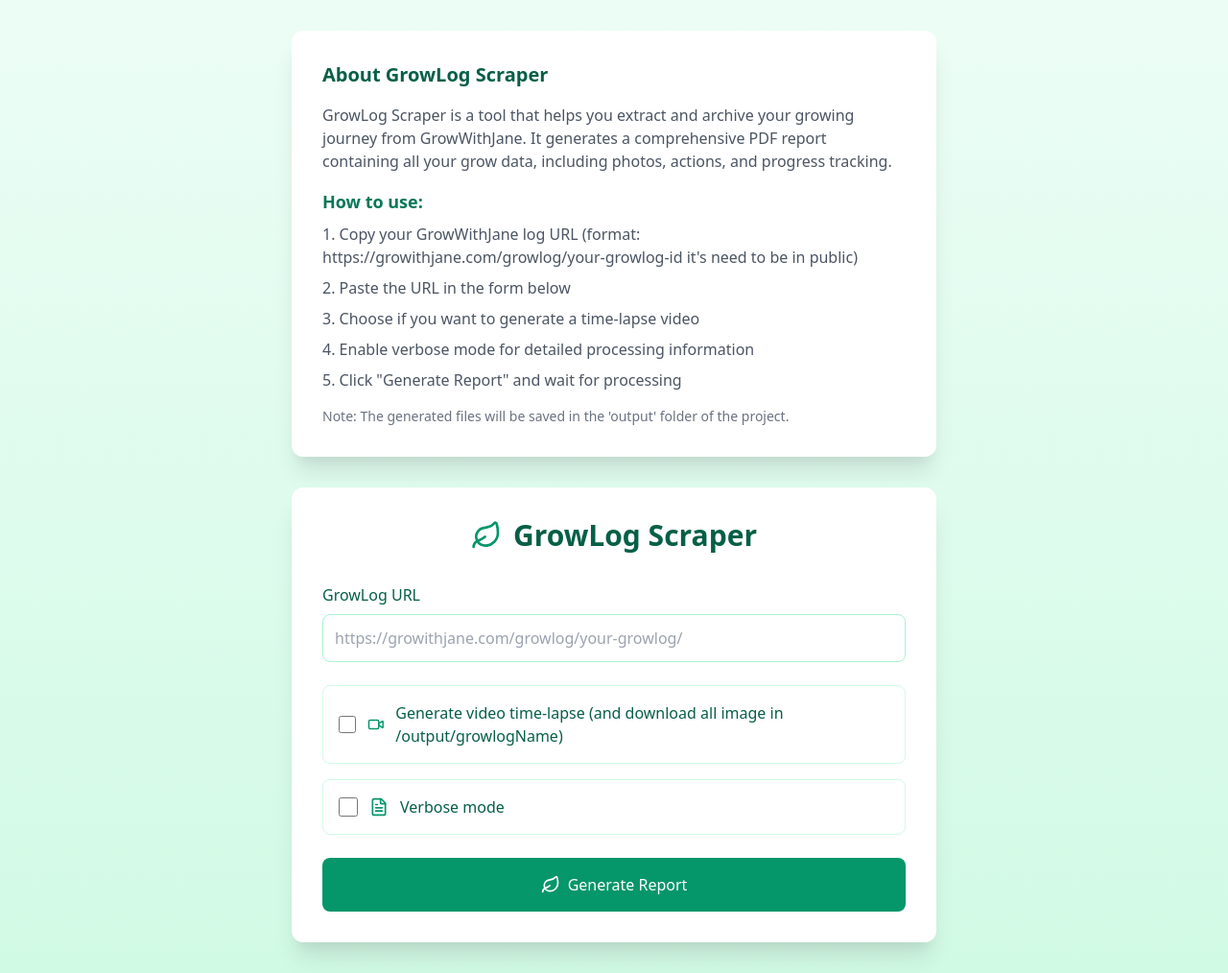
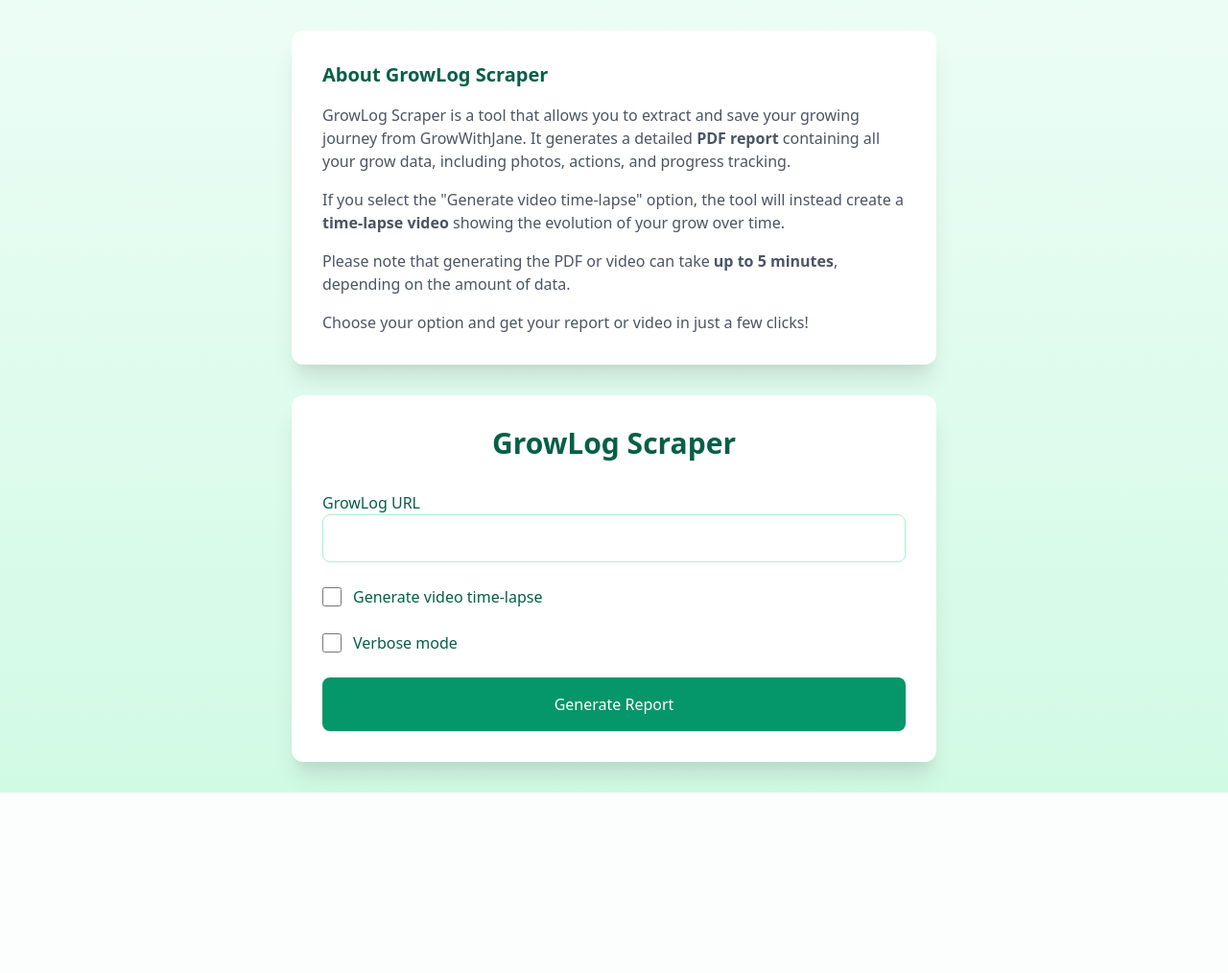
Before and after one commit to CrazyGrower/growithjane-scraper, a FastAPI app: page / in a window 1280 px wide. Shown: the whole page at 96% size. After the commit the page ends 826 px from the top, so only its background shows below. Run offline with FastAPI, Linux system fonts and the light colour scheme; some libraries are stand-ins or nearby versions.

Commit message:
🔧 Refactor and improve application components
- Update main.py to use localhost and custom port
- Enhance video_generator.py filename cleaning and video generation
- Modify web_interface.py to improve file handling and logging
- Simplify and streamline index.html template design
- Add more robust error handling and file download mechanisms

```diff
--- a/main.py
+++ b/main.py
@@ -6,5 +6,5 @@ import uvicorn
 from src.web_interface import app
 
 if __name__ == "__main__":
-    port = int(os.getenv("PORT", 10000))  # Render fournit le port via une variable d'env
-    uvicorn.run(app, host="0.0.0.0", port=port)
+    port = int(os.getenv("PORT", 8888))  # Render fournit le port via une variable d'env
+    uvicorn.run(app, host="127.0.0.1", port=port)
--- a/src/web_interface.py
+++ b/src/web_interface.py
@@ -65,6 +65,7 @@ async def generate(request: Request):
                 video_output = f"{title.replace(' ', '_')}.mp4"
                 video_file = generate_video(pdf_file, video_output, verbose=verbose_mode)
                 video_name = os.path.basename(video_file)
+                print("video name : ", video_name)
 
                 # Retourner la vidéo pour téléchargement
                 return FileResponse(
@@ -75,10 +76,11 @@ async def generate(request: Request):
 
             # Retourner le PDF pour téléchargement
             return FileResponse(
-                path=os.path.join(OUTPUT_DIR, pdf_name),
-                filename=pdf_name,
-                media_type="application/pdf"
-            )
+            path=os.path.join(OUTPUT_DIR, pdf_name),
+            filename=pdf_name,
+            media_type="application/pdf",
+            headers={"Content-Disposition": f"attachment; filename={pdf_name}"}
+        )
 
     except Exception as e:
         import traceback
--- a/templates/index.html
+++ b/templates/index.html
@@ -9,155 +9,99 @@
 </head>
 <body class="min-h-screen bg-gradient-to-b from-green-50 to-green-100 p-8">
     <div class="max-w-2xl mx-auto">
-        <!-- Description Section -->
         <div class="bg-white rounded-xl shadow-xl p-8 mb-8">
             <h2 class="text-xl font-bold text-green-800 mb-4">About GrowLog Scraper</h2>
-            <div class="prose text-gray-600">
-                <p class="mb-4">GrowLog Scraper is a tool that helps you extract and archive your growing journey from GrowWithJane. It generates a comprehensive PDF report containing all your grow data, including photos, actions, and progress tracking.</p>
-
-                <h3 class="text-lg font-semibold text-green-700 mt-4 mb-2">How to use:</h3>
-                <ol class="list-decimal list-inside space-y-2 mb-4">
-                    <li>Copy your GrowWithJane log URL (format: https://growithjane.com/growlog/your-growlog-id it's need to be in public)</li>
-                    <li>Paste the URL in the form below</li>
-                    <li>Choose if you want to generate a time-lapse video</li>
-                    <li>Enable verbose mode for detailed processing information</li>
-                    <li>Click "Generate Report" and wait for processing</li>
-                </ol>
-
-                <p class="text-sm text-gray-500">Note: The generated files will be saved in the 'output' folder of the project.</p>
-            </div>
+            <p class="text-gray-600">
+                GrowLog Scraper is a tool that allows you to extract and save your growing journey from GrowWithJane.
+                It generates a detailed <strong>PDF report</strong> containing all your grow data, including photos, actions, and progress tracking.
+            </p>
+            <p class="text-gray-600 mt-4">
+                If you select the "Generate video time-lapse" option, the tool will instead create a <strong>time-lapse video</strong>
+                showing the evolution of your grow over time.
+            </p>
+            <p class="text-gray-600 mt-4">
+                Please note that generating the PDF or video can take <strong>up to 5 minutes</strong>, depending on the amount of data.
+            </p>
+            <p class="text-gray-600 mt-4">
+                Choose your option and get your report or video in just a few clicks!
+            </p>
         </div>
 
-        <!-- Main Form Section -->
         <div class="bg-white rounded-xl shadow-xl p-8">
-            <!-- Header -->
-            <div class="flex items-center justify-center gap-3 mb-8">
-                <i data-lucide="leaf" class="w-8 h-8 text-green-600"></i>
-                <h1 class="text-3xl font-bold text-green-800">GrowLog Scraper</h1>
+            <h1 class="text-3xl font-bold text-green-800 text-center mb-8">GrowLog Scraper</h1>
+
+            <form id="generateForm" class="space-y-6" method="POST" onsubmit="handleSubmit(event)">
+                <div>
+                    <label for="urlInput" class="block text-green-800 font-medium">GrowLog URL</label>
+                    <input type="url" id="urlInput" name="url" required class="w-full p-3 rounded-lg border border-green-200 focus:ring-2 focus:ring-green-500 focus:border-transparent">
                 </div>
 
-            <!-- Form -->
-            <form id="generateForm" class="space-y-6" method="POST" onsubmit="handleSubmit(event)">
-                <!-- URL Input -->
-                <div class="space-y-2">
-                    <label for="urlInput" class="block text-green-800 font-medium">GrowLog URL</label>
-                    <input
-                        type="url"
-                        id="urlInput"
-                        name="url"
-                        required
-                        placeholder="https://growithjane.com/growlog/your-growlog/"
-                        class="w-full p-3 rounded-lg border border-green-200 focus:ring-2 focus:ring-green-500 focus:border-transparent"
-                    >
-                </div>
-                <div class="space-y-4">
-                    <label class="flex items-center gap-3 p-4 rounded-lg border border-green-100 hover:bg-green-50 transition cursor-pointer">
-                        <input
-                            type="checkbox"
-                            name="generate_video"
-                            class="w-5 h-5 rounded border-green-300 text-green-600 focus:ring-green-500"
-                        >
-                        <i data-lucide="video" class="w-5 h-5 text-green-600"></i>
-                        <span class="text-green-800">Generate video time-lapse (and download all image in /output/growlogName)</span>
+                <label class="flex items-center gap-3">
+                    <input type="checkbox" name="generate_video" class="w-5 h-5 text-green-600">
+                    <span class="text-green-800">Generate video time-lapse</span>
                 </label>
 
-                    <label class="flex items-center gap-3 p-4 rounded-lg border border-green-100 hover:bg-green-50 transition cursor-pointer">
-                        <input
-                            type="checkbox"
-                            name="verbose"
-                            class="w-5 h-5 rounded border-green-300 text-green-600 focus:ring-green-500"
-                        >
-                        <i data-lucide="file-text" class="w-5 h-5 text-green-600"></i>
+                <label class="flex items-center gap-3">
+                    <input type="checkbox" name="verbose" class="w-5 h-5 text-green-600">
                     <span class="text-green-800">Verbose mode</span>
                 </label>
-                </div>
 
-                <button
-                    type="submit"
-                    class="w-full bg-green-600 hover:bg-green-700 text-white rounded-lg py-4 px-6 flex items-center justify-center gap-2 font-medium transition"
-                >
-                    <i data-lucide="leaf" class="w-5 h-5"></i>
-                    <span>Generate Report</span>
-                </button>
+                <button type="submit" class="w-full bg-green-600 hover:bg-green-700 text-white rounded-lg py-4 px-6 font-medium transition">Generate Report</button>
             </form>
 
-            <!-- Loading State -->
-            <div id="loadingState" class="mt-8 hidden">
-                <div class="flex items-center justify-center gap-3">
-                    <div class="w-5 h-5 border-t-2 border-green-600 rounded-full animate-spin"></div>
-                    <span class="text-green-800">Processing...</span>
-                </div>
-            </div>
-
-            <!-- Results -->
-            <div id="results" class="mt-8 space-y-4 hidden">
-                <div class="bg-green-50 border border-green-200 rounded-lg p-4">
-                    <div class="flex gap-3">
-                        <i data-lucide="check" class="w-5 h-5 text-green-600"></i>
-                        <div>
-                            <h3 class="font-semibold text-green-800">Generation complete!</h3>
-                            <p class="text-green-700">The PDF file has been successfully generated in the output folder.</p>
-                        </div>
-                    </div>
-                </div>
-
-                <div id="videoResult" class="bg-green-50 border border-green-200 rounded-lg p-4 hidden">
-                    <div class="flex gap-3">
-                        <i data-lucide="video" class="w-5 h-5 text-green-600"></i>
-                        <div>
-                            <h3 class="font-semibold text-green-800">Video generated</h3>
-                            <p class="text-green-700">The time-lapse video has also been created in the output folder.</p>
-                        </div>
-                    </div>
-                </div>
-            </div>
+            <div id="loadingState" class="mt-8 hidden text-center text-green-800">Processing...</div>
         </div>
     </div>
 
     <script>
-        // Initialize Lucide icons
         lucide.createIcons();
 
         async function handleSubmit(event) {
         event.preventDefault();
 
         const form = event.target;
+        const formData = new FormData(form);
+        console.log("URL envoyée :", formData.get("url"));
+
+        // Afficher l'état de chargement
         const loadingState = document.getElementById('loadingState');
-            const results = document.getElementById('results');
-            const videoResult = document.getElementById('videoResult');
-
         loadingState.classList.remove('hidden');
-            results.classList.add('hidden');
 
         try {
-                const formData = new FormData(form);
-                console.log("Sending data:", Object.fromEntries(formData));
-
             const response = await fetch('/generate', {
                 method: 'POST',
                 body: formData
             });
 
+            const contentType = response.headers.get("content-type");
+            if (contentType && contentType.includes("application/json")) {
                 const data = await response.json();
-                console.log("Received response:", data);
-
-                if (data.success) {
-                    results.classList.remove('hidden');
-                    if (formData.get('generate_video') === 'on') {
-                        videoResult.classList.remove('hidden');
-                    } else {
-                        videoResult.classList.add('hidden');
+                if (data.error) {
+                    alert('Error: ' + data.error);
                 }
             } else {
-                    alert('Error: ' + (data.error || 'An error occurred'));
+                const blob = await response.blob();
+                const contentDisposition = response.headers.get("content-disposition") || "";
+                console.log("Nom du fichier reçu :", contentDisposition);
+
+                let filename = contentDisposition.split("filename=")[1]?.replace(/"/g, '') || "report.mp4"; // Suppression des guillemets
+                console.log("Nom du fichier final :", filename);
+
+                const url = window.URL.createObjectURL(blob);
+                const a = document.createElement("a");
+                a.href = url;
+                a.download = filename;
+                document.body.appendChild(a);
+                a.click();
+                document.body.removeChild(a);
             }
         } catch (error) {
-                console.error("Error:", error);
             alert('Generation error: ' + error.message);
         } finally {
             loadingState.classList.add('hidden');
         }
     }
+
     </script>
 </body>
 </html>
```
Also changed, not shown: src/video_generator.py (+8 -10 lines). Lines whose indentation alone changed are shown as unchanged.
